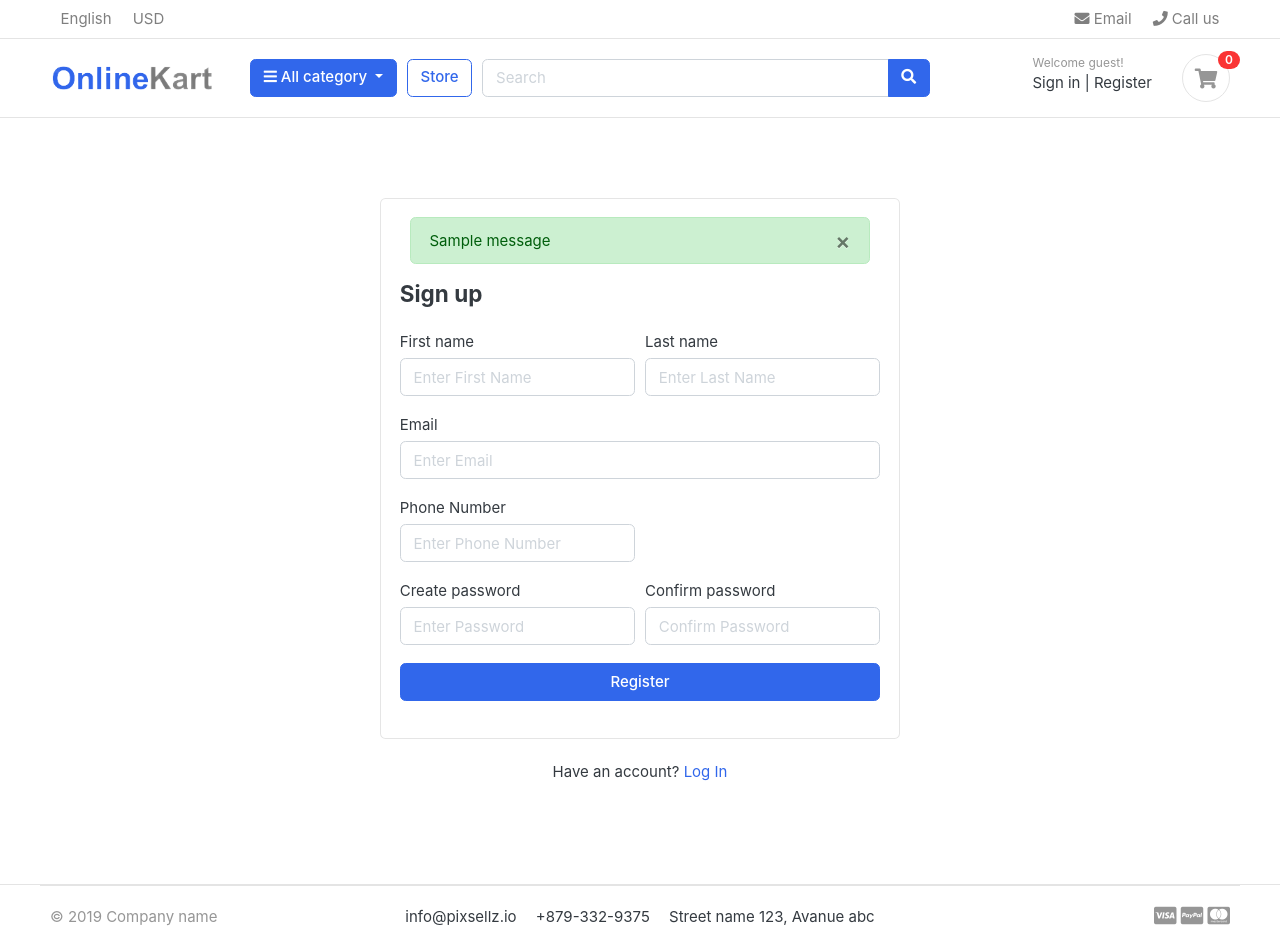
After one commit to pulkitkhandelwal29/OnlineCart-Ecommerce-Website, a Django app: page /accounts/register/ in a window 1280 px wide. The commit adds this page. Run offline with Django 3.2, Linux system fonts and the light colour scheme; tables that the repository leaves empty hold one stand-in row (values such as "Sample post"); one stand-in notice (Sample message) is shown; some libraries are stand-ins or nearby versions; some web fonts are replaced.

Commit message:
Registration Functionality implemented, Django Message alerts

```diff
--- /dev/null
+++ b/accounts/forms.py
@@ -0,0 +1,47 @@
+from django import forms
+
+from .models import Account
+
+#creating forms using Django
+class RegistrationForm(forms.ModelForm):
+
+    #creating password field
+    password = forms.CharField(widget=forms.PasswordInput(attrs={
+    'placeholder':'Enter Password', #providing placeholder in html page
+    'class':'form-control', #providing css class in html page
+    }))
+    #creating password field
+    confirm_password = forms.CharField(widget=forms.PasswordInput(attrs={'placeholder':'Confirm Password'}))
+
+    class Meta:
+        #Inheriting account class from models.py
+        model = Account
+
+        #fields that we need to work on
+        #(username is not included as we will be generating it automatically from emailid)
+        fields = ['first_name', 'last_name', 'phone_number', 'email', 'password']
+
+
+    def __init__(self, *args, **kwargs):
+        '''Overriding the functionality of RegistrationForm to provide CSS class and placeholder to whole HTML form fields'''
+        super(RegistrationForm,self).__init__(*args, **kwargs)
+
+        self.fields['first_name'].widget.attrs['placeholder'] = 'Enter First Name'
+        self.fields['last_name'].widget.attrs['placeholder'] = 'Enter Last Name'
+        self.fields['email'].widget.attrs['placeholder'] = 'Enter Email'
+        self.fields['phone_number'].widget.attrs['placeholder'] = 'Enter Phone Number'
+
+        for field in self.fields:
+            self.fields[field].widget.attrs['class'] = 'form-control'
+
+
+    def clean(self):
+        ''' Checking password and confirm_password are equal or not '''
+        cleaned_data = super(RegistrationForm,self).clean()
+        password = cleaned_data.get('password')
+        confirm_password = cleaned_data.get('confirm_password')
+
+        if password != confirm_password:
+            raise forms.ValidationError(
+            "Password does not match!"
+            )
--- /dev/null
+++ b/accounts/templates/accounts/register.html
@@ -0,0 +1,65 @@
+{% extends 'base.html' %}
+
+{% block content %}
+
+
+
+<!-- ========================= SECTION CONTENT ========================= -->
+<section class="section-content padding-y">
+
+<!-- ============================ COMPONENT REGISTER   ================================= -->
+	<div class="card mx-auto" style="max-width:520px; margin-top:40px;">
+      <article class="card-body">
+        {% include 'alerts.html' %} <!--include alerts.html to print the message derived from views.py-->
+		<header class="mb-4"><h4 class="card-title">Sign up</h4></header>
+		<form action="{% url 'register' %}" method="POST">
+      {% csrf_token %} <!--always included when POST method is there-->
+				<div class="form-row">
+					<div class="col form-group">
+						<label>First name</label>
+					  	{{ form.first_name }} <!--accessing first_name field from forms.py-->
+					</div> <!-- form-group end.// -->
+					<div class="col form-group">
+						<label>Last name</label>
+					  	{{ form.last_name }}
+					</div> <!-- form-group end.// -->
+				</div> <!-- form-row end.// -->
+				<div class="form-group">
+					<label>Email</label>
+					{{ form.email }}
+				</div> <!-- form-group end.// -->
+				<div class="form-row">
+					<div class="form-group col-md-6">
+					  <label>Phone Number</label>
+					       {{ form.phone_number }}
+					</div> <!-- form-group end.// -->
+				</div> <!-- form-row.// -->
+				<div class="form-row">
+					<div class="form-group col-md-6">
+						<label>Create password</label>
+					    {{ form.password }}
+					</div> <!-- form-group end.// -->
+					<div class="form-group col-md-6">
+						<label>Confirm password</label>
+					    {{ form.confirm_password }}
+					</div> <!-- form-group end.// -->
+				</div>
+			    <div class="form-group">
+			        <button type="submit" class="btn btn-primary btn-block"> Register  </button>
+			    </div> <!-- form-group// -->
+          {{ form.email.errors }} <!--errors with the fields (account alrady exists)-->
+          {{ form.non_field_errors }} <!--all the errors apart from field  errors-->
+			</form>
+		</article><!-- card-body.// -->
+    </div> <!-- card .// -->
+    <p class="text-center mt-4">Have an account? <a href="">Log In</a></p>
+    <br><br>
+<!-- ============================ COMPONENT REGISTER  END.// ================================= -->
+
+
+</section>
+<!-- ========================= SECTION CONTENT END// ========================= -->
+
+
+
+{% endblock %}
--- /dev/null
+++ b/accounts/urls.py
@@ -0,0 +1,10 @@
+from django.urls import path
+
+from . import views
+
+urlpatterns = [
+    path('register/',views.register,name='register'),
+    path('login/',views.login,name='login'),
+    path('logout/',views.logout,name='logout'),
+
+]
--- a/accounts/views.py
+++ b/accounts/views.py
@@ -1,3 +1,44 @@
-from django.shortcuts import render
+from django.shortcuts import render,redirect
 
+from .forms import RegistrationForm
+
+from .models import Account
+
+from django.contrib import messages #django messages
 # Create your views here.
+
+def register(request):
+    if request.method == 'POST':
+        form = RegistrationForm(request.POST)
+        if form.is_valid():
+            first_name = form.cleaned_data['first_name'] #Accessing value from form using "cleaned_data"
+            last_name = form.cleaned_data['last_name']
+            email = form.cleaned_data['email']
+            phone_number = form.cleaned_data['phone_number']
+            password = form.cleaned_data['password']
+            username = email.split('@')[0]
+
+            user = Account.objects.create_user( #calling the function 'create_user' from MyAccountManager in accounts (models)
+            first_name = first_name,
+            last_name = last_name,
+            email = email,
+            username = username,
+            password = password,
+            #we are not giving phone number as to create user we do not require it (according to models.py create_user function)
+            )
+            user.phone_number = phone_number
+            user.save()
+            messages.success(request,'Registration successful') #if everything is successful, show this message
+            return redirect('register')
+
+    else:
+        form = RegistrationForm() #calling the class from forms.py file
+
+    context={'form':form}
+    return render(request,'accounts/register.html',context)
+
+def login(request):
+    return render(request,'accounts/login.html')
+
+def logout(request):
+    return render(request,'accounts/logout.html')
--- /dev/null
+++ b/onlinecart/templates/alerts.html
@@ -0,0 +1,13 @@
+{% if messages %}
+
+    {% for message in messages %}
+    <div class="container" id='message'>
+      <!--showing message of success-->
+    <div {% if message.tags %} class="alert alert-{{ message.tags }}"{% endif %} role='alert'>
+      <button type='button' class='close' data-dismiss='alert'><span aria-hidden="true">&times;</span></button>
+        {% if message.level == DEFAULT_MESSAGE_LEVELS.ERROR %}Important: {% endif %}
+        {{ message }}
+    </div>
+  </div>
+    {% endfor %}
+{% endif %}
--- a/onlinecart/templates/base.html
+++ b/onlinecart/templates/base.html
@@ -108,8 +108,8 @@ $(document).ready(function() {
 					<div class="widget-header">
 						<small class="title text-muted">Welcome guest!</small>
 						<div>
-							<a href="./signin.html">Sign in</a> <span class="dark-transp"> | </span>
-							<a href="./register.html"> Register</a>
+							<a href="{% url 'login' %}">Sign in</a> <span class="dark-transp"> | </span>
+							<a href="{% url 'register' %}"> Register</a>
 						</div>
 					</div>
 					<a href="{% url 'cart' %}" class="widget-header pl-3 ml-3">
--- a/onlinecart/urls.py
+++ b/onlinecart/urls.py
@@ -29,4 +29,5 @@ urlpatterns = [
     path('',views.home,name='home'),
     path('store/', include('store.urls')),
     path('cart/', include('carts.urls')),
+    path('accounts/', include('accounts.urls')),
 ] + static(settings.MEDIA_URL , document_root=settings.MEDIA_ROOT)
```
Also changed, not shown: accounts/templates/accounts/login.html (added, +44 -0 lines), onlinecart/settings.py (+7 -0 lines), accounts/templates/accounts/logout.html (added).
